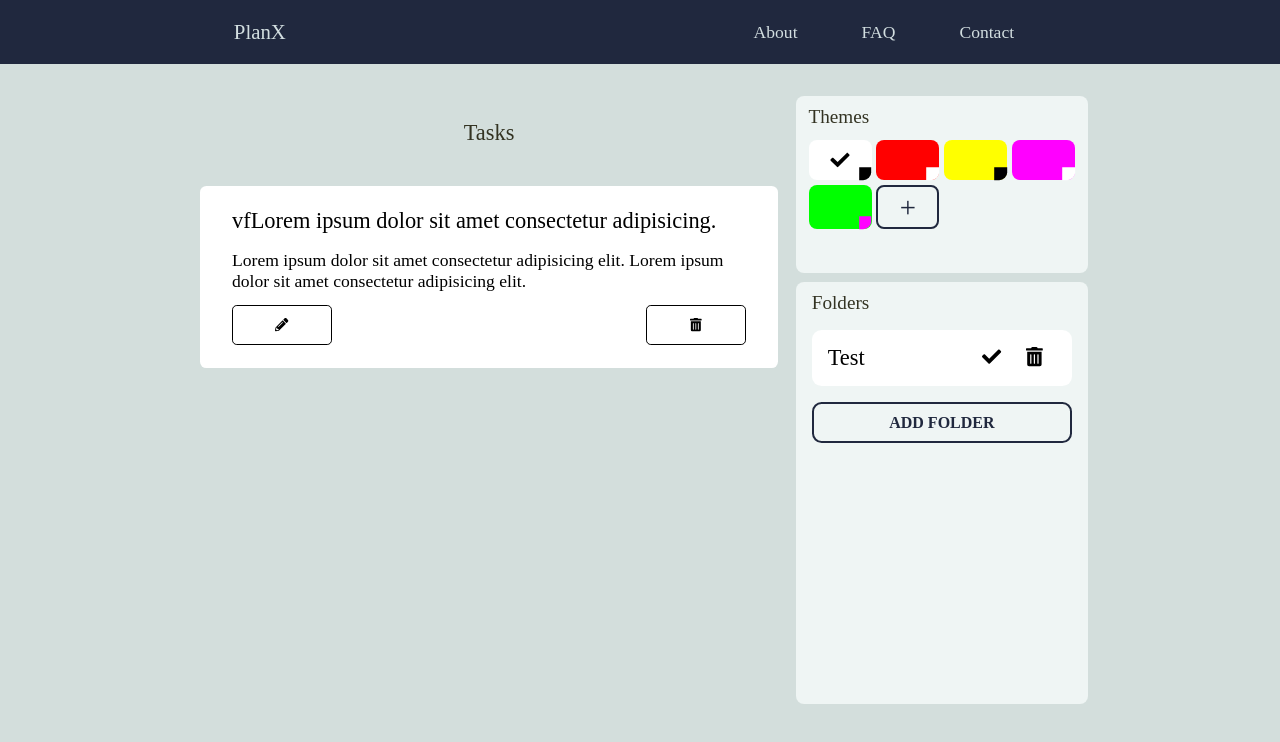
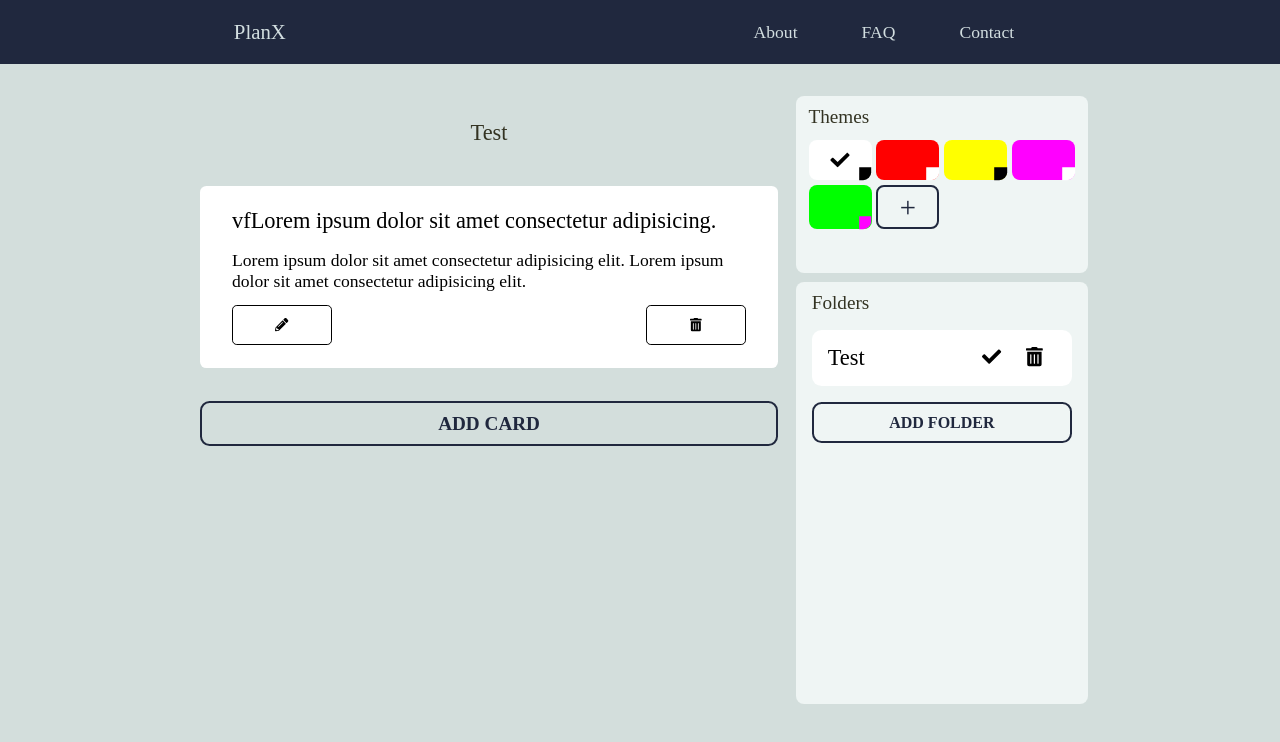
Before and after one commit to ra-raptor/react-planner, a React (Create React App) app: page / in a window 1280 px wide. Shown: the top 742 px of the page. Built offline with nearby package versions, Linux system fonts and the light colour scheme.

Commit message:
Fixed display bugs in 'MainArea' tab

```diff
--- a/src/components/MainArea.js
+++ b/src/components/MainArea.js
@@ -56,32 +56,42 @@ function MainArea(props) {
     );
   };
 
+  let folder_selected = (
+    <React.Fragment>
+      <div>{items_to_display.map((task) => item_builder(task))}</div>
+      <div className={wrapstyle.addCard}>ADD CARD</div>
+    </React.Fragment>
+  );
+
   let no_folder_selected = (
     <div className={wrapstyle.not_selected_item}>
       <div className={wrapstyle["main_item-title"]}>
-        <h3 className={wrapstyle["not_selected"]}>Welcome to planX</h3>
+        <h3 className={wrapstyle["not_selected"]}>No Folders Selected</h3>
       </div>
       <p>
-        Select a folder from the folders tab to view the tasks present in that
-        folder
+        Select a folder from the folders tab to view the cards present in that
+        folder.
       </p>
       <p>
         Create a new folder or delete an existing folder from the folders tab
       </p>
-      <p>Use the theme tab to update the theme for the selected folder</p>
-      <p>add a new custom theme from the theme tab</p>
-      <p>
-        Add a new task, update or delete an existing task from the main area
-      </p>
     </div>
   );
 
+  let activeFolder = props.folders.filter(
+    (folder) => folder.id === props.active
+  );
+
+  let heading =
+    props.recentlyDeleted !== props.active ? activeFolder[0].title : "PlanX";
+
   return (
     <div className={wrapstyle.main_area}>
-      <div className={wrapstyle["main_item-head"]}>Tasks</div>
+      <div className={wrapstyle["main_item-head"]}>{heading}</div>
       <div className={wrapstyle.main_container}>
-        {items_to_display.length > 0
-          ? items_to_display.map((task) => item_builder(task))
+        {props.recentlyDeleted !== props.active
+          ? // ? items_to_display.map((task) => item_builder(task))
+            folder_selected
           : no_folder_selected}
       </div>
     </div>
--- a/src/components/Wrapper.js
+++ b/src/components/Wrapper.js
@@ -10,6 +10,7 @@ class Wrapper extends Component {
 
     this.state = {
       activeFolder: 0,
+      recentlyDeleted: -1,
       totalFolders: 1,
       totalThemes: 5,
       tasks: [
@@ -139,10 +140,8 @@ class Wrapper extends Component {
 
       this.setState((prevState) => ({
         folders: prevState.folders.filter((item) => item.id !== id),
+        recentlyDeleted: id,
       }));
-      this.setState({
-        activeFolder: null,
-      });
     }
   };
 
@@ -180,6 +179,7 @@ class Wrapper extends Component {
     return (
       <div className={wrapstyle.wrapper}>
         <MainArea
+          recentlyDeleted={this.state.recentlyDeleted}
           data={this.state.tasks}
           active={this.state.activeFolder}
           theme={this.state.themes}
--- a/src/styles/wrapper.module.css
+++ b/src/styles/wrapper.module.css
@@ -305,12 +305,32 @@
 
 }
 .not_selected_item p{
-    padding: .4rem 0rem;
+    padding: .6rem 0rem;
     font-weight: 300;
 }
 .not_selected{
     text-align: center;
-    padding: 1rem;
+    padding: .6rem;
     padding-bottom: 2rem;
+    color: rgb(201, 42, 42);
     font-weight: 400;
 }
+
+.addCard{
+    margin: .6rem 0rem;
+    font-weight: 600;
+    text-align: center;
+    color: #20283E;
+    padding: .6rem 1rem;
+    border: 2px solid #20283E;
+    font-size: 1.2rem;
+    border-radius: .6rem;
+
+}
+
+.addCard:hover{
+    background-color: #20283E;
+    transition: .2s ease-in-out;
+    color: #eee;
+    cursor:pointer;
+}
```
